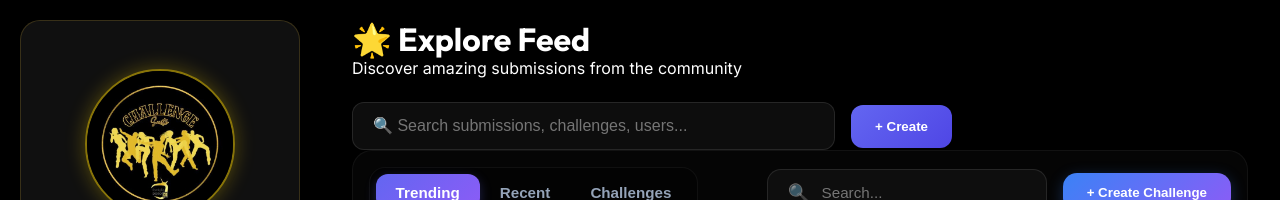
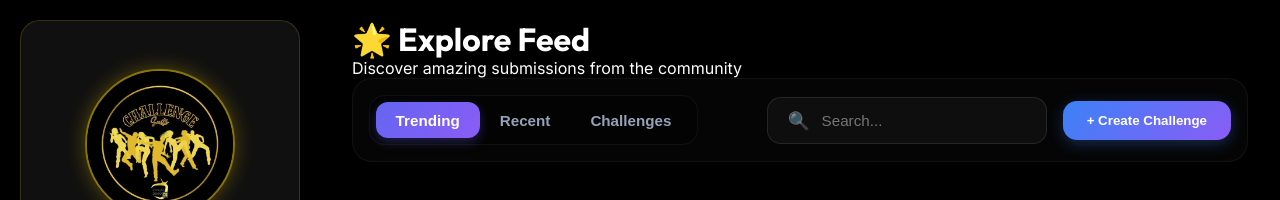
Before and after one commit to harshitj183/challenge-hub-web, a Next.js app: page /feed in a window 1280 px wide. Shown: the top 200 px of the page. Built offline with nearby package versions, Linux system fonts and the light colour scheme; no server answers; the database is empty.

Commit message:
Remove duplicate header from feed page

```diff
--- a/src/app/(user)/feed/page.tsx
+++ b/src/app/(user)/feed/page.tsx
@@ -289,50 +289,6 @@ export default function FeedPage() {
             <div className={styles.header}>
                 <h1>🌟 Explore Feed</h1>
                 <p>Discover amazing submissions from the community</p>
-
-                {/* Search Bar */}
-                <div style={{ maxWidth: '600px', width: '100%', marginTop: '1.5rem', display: 'flex', gap: '1rem', alignItems: 'center' }}>
-                    <input
-                        type="text"
-                        placeholder="🔍 Search submissions, challenges, users..."
-                        value={searchQuery}
-                        onChange={(e) => setSearchQuery(e.target.value)}
-                        style={{
-                            width: '100%',
-                            padding: '0.875rem 1.25rem',
-                            background: 'rgba(255,255,255,0.05)',
-                            border: '1px solid rgba(255,255,255,0.1)',
-                            borderRadius: '12px',
-                            color: '#fff',
-                            fontSize: '1rem',
-                            outline: 'none',
-                            transition: 'all 0.3s ease'
-                        }}
-                        onFocus={(e) => {
-                            e.target.style.borderColor = 'rgba(99, 102, 241, 0.5)';
-                            e.target.style.background = 'rgba(255,255,255,0.08)';
-                        }}
-                        onBlur={(e) => {
-                            e.target.style.borderColor = 'rgba(255,255,255,0.1)';
-                            e.target.style.background = 'rgba(255,255,255,0.05)';
-                        }}
-                    />
-                    <button
-                        onClick={() => setShowCreateModal(true)}
-                        style={{
-                            padding: '0.875rem 1.5rem',
-                            background: 'var(--accent-gradient, linear-gradient(135deg, #6366f1 0%, #4f46e5 100%))',
-                            border: 'none',
-                            borderRadius: '12px',
-                            color: 'white',
-                            fontWeight: 'bold',
-                            whiteSpace: 'nowrap',
-                            cursor: 'pointer',
-                        }}
-                    >
-                        + Create
-                    </button>
-                </div>
             </div>
 
             {/* Create Challenge Modal */}
```
